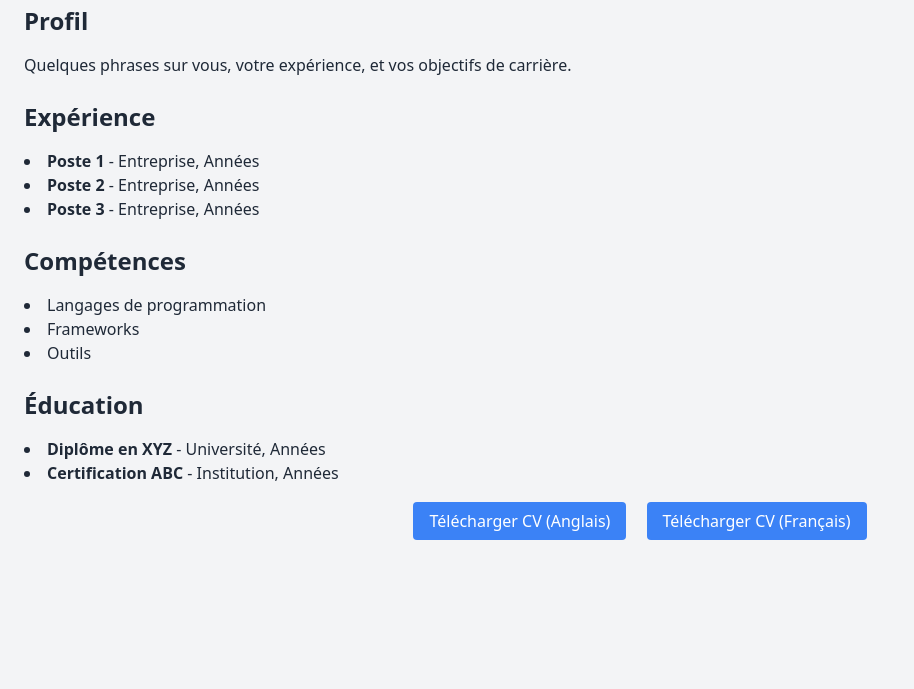
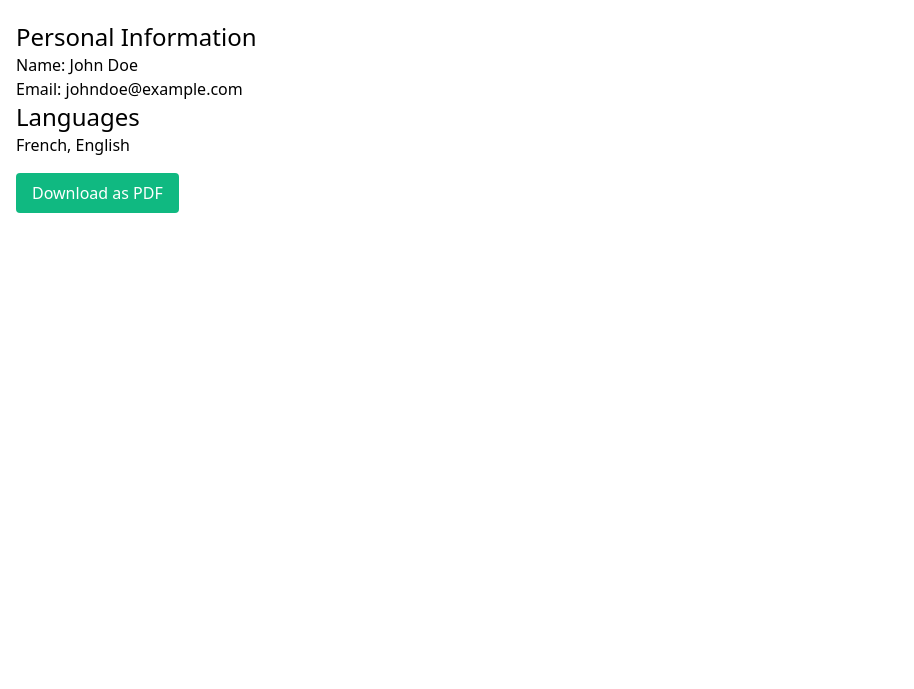
Before and after one commit to emanjarres2/curriculum-vitae, a plain HTML site: page index.html in a window 1280 px wide. Shown: the part 111-800 px from the top of the page, without its empty margins (0-914 px from the left). Drawn offline with nearby package versions, Linux system fonts and the light colour scheme.

Commit message:
Create index.html with a complete CV template using Tailwind CSS

```diff
--- a/index.html
+++ b/index.html
@@ -1,48 +1,50 @@
 <!DOCTYPE html>
-<html lang="fr">
+<html lang="en">
 <head>
     <meta charset="UTF-8">
     <meta name="viewport" content="width=device-width, initial-scale=1.0">
-    <title>Mon CV Professionnel</title>
+    <title>Curriculum Vitae</title>
     <link href="https://cdn.jsdelivr.net/npm/tailwindcss@2.2.19/dist/tailwind.min.css" rel="stylesheet">
+    <style>
+        body {
+            transition: background-color 0.5s;
+        }
+        .dark-mode {
+            background-color: #1a202c;
+            color: #cbd5e0;
+        }
+    </style>
 </head>
-<body class="bg-gray-100 text-gray-800">
-    <div class="container mx-auto p-6">
-        <header class="text-center mb-6">
-            <h1 class="text-4xl font-bold">Votre Nom</h1>
-            <p class="text-lg">Développeur Web | Designer | Innovateur</p>
-        </header>
-        <section>
-            <h2 class="text-2xl font-semibold mb-4">Profil</h2>
-            <p>Quelques phrases sur vous, votre expérience, et vos objectifs de carrière.</p>
-        </section>
-        <section class="mt-6">
-            <h2 class="text-2xl font-semibold mb-4">Expérience</h2>
-            <ul class="list-disc list-inside">
-                <li><strong>Poste 1</strong> - Entreprise, Années</li>
-                <li><strong>Poste 2</strong> - Entreprise, Années</li>
-                <li><strong>Poste 3</strong> - Entreprise, Années</li>
-            </ul>
-        </section>
-        <section class="mt-6">
-            <h2 class="text-2xl font-semibold mb-4">Compétences</h2>
-            <ul class="list-disc list-inside">
-                <li>Langages de programmation</li>
-                <li>Frameworks</li>
-                <li>Outils</li>
-            </ul>
-        </section>
-        <section class="mt-6">
-            <h2 class="text-2xl font-semibold mb-4">Éducation</h2>
-            <ul class="list-disc list-inside">
-                <li><strong>Diplôme en XYZ</strong> - Université, Années</li>
-                <li><strong>Certification ABC</strong> - Institution, Années</li>
-            </ul>
-        </section>
-        <footer class="mt-6 text-center">
-            <a href="votre-cv-anglais.pdf" class="bg-blue-500 text-white py-2 px-4 rounded hover:bg-blue-600">Télécharger CV (Anglais)</a>
-            <a href="votre-cv-francais.pdf" class="bg-blue-500 text-white py-2 px-4 rounded hover:bg-blue-600 ml-4">Télécharger CV (Français)</a>
-        </footer>
+<body class="bg-white text-black dark:bg-gray-800 dark:text-white">
+    <div class="container mx-auto p-4">
+        <h1 class="text-3xl font-bold text-center">Curriculum Vitae</h1>
+        <button id="mode-toggle" class="mt-4 px-4 py-2 rounded bg-blue-500 text-white">Toggle Dark Mode</button>
+        <div id="cv-content" class="mt-6">
+            <h2 class="text-2xl">Personal Information</h2>
+            <p>Name: John Doe</p>
+            <p>Email: johndoe@example.com</p>
+            <!-- Add more personal information here -->
+            <h2 class="text-2xl">Languages</h2>
+            <p>French, English</p>
+            <!-- Add more sections like Education, Experience, etc. -->
+        </div>
+        <button id="download-pdf" class="mt-4 px-4 py-2 rounded bg-green-500 text-white">Download as PDF</button>
     </div>
+    <script>
+        const toggleButton = document.getElementById('mode-toggle');
+        const downloadButton = document.getElementById('download-pdf');
+        let darkMode = false;
+
+        toggleButton.addEventListener('click', () => {
+            darkMode = !darkMode;
+            document.body.classList.toggle('dark-mode', darkMode);
+        });
+
+        downloadButton.addEventListener('click', () => {
+            const element = document.getElementById('cv-content');
+            html2pdf(element);
+        });
+    </script>
+    <script src="https://cdnjs.cloudflare.com/ajax/libs/html2pdf.js/0.9.2/html2pdf.bundle.min.js"></script>
 </body>
 </html>
```
